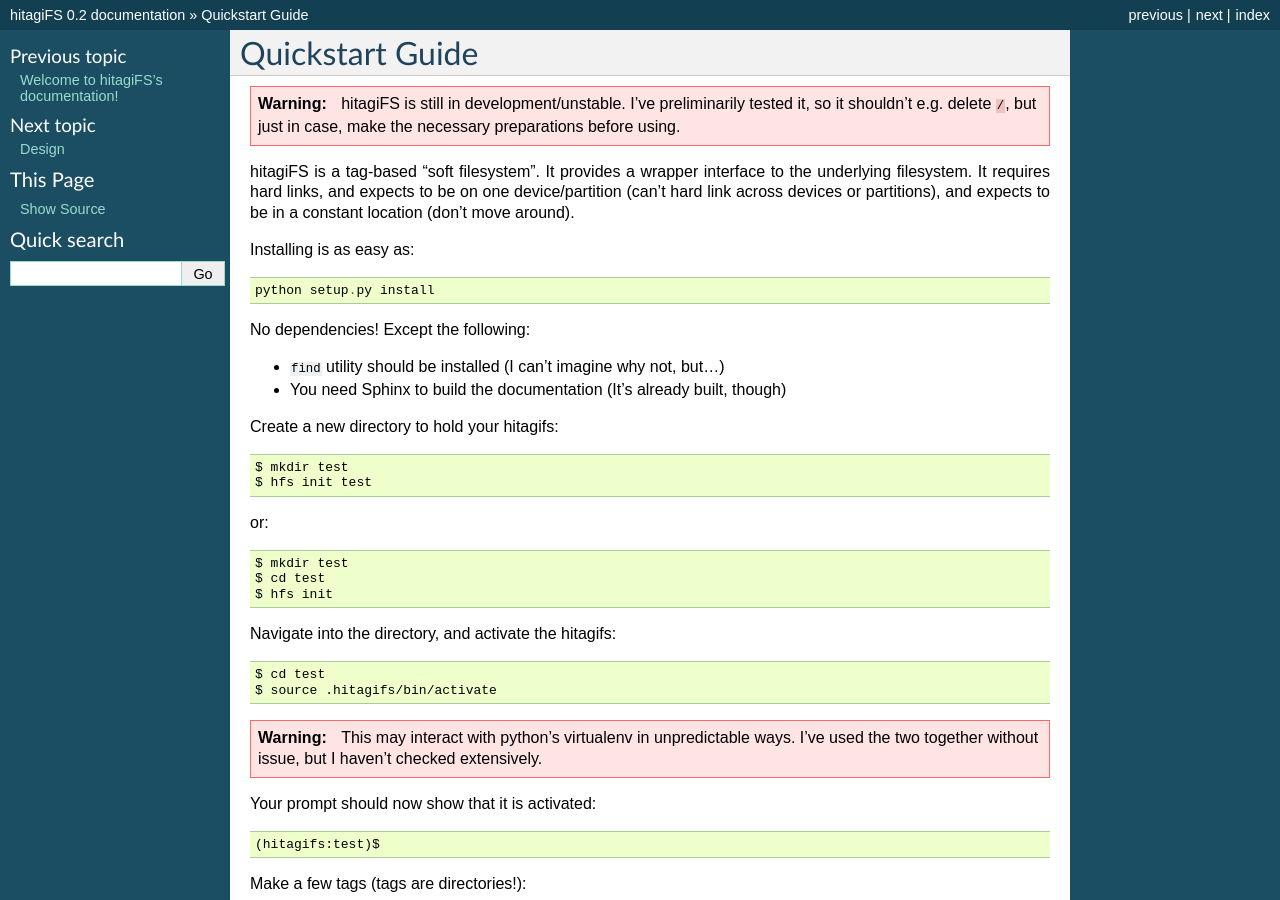
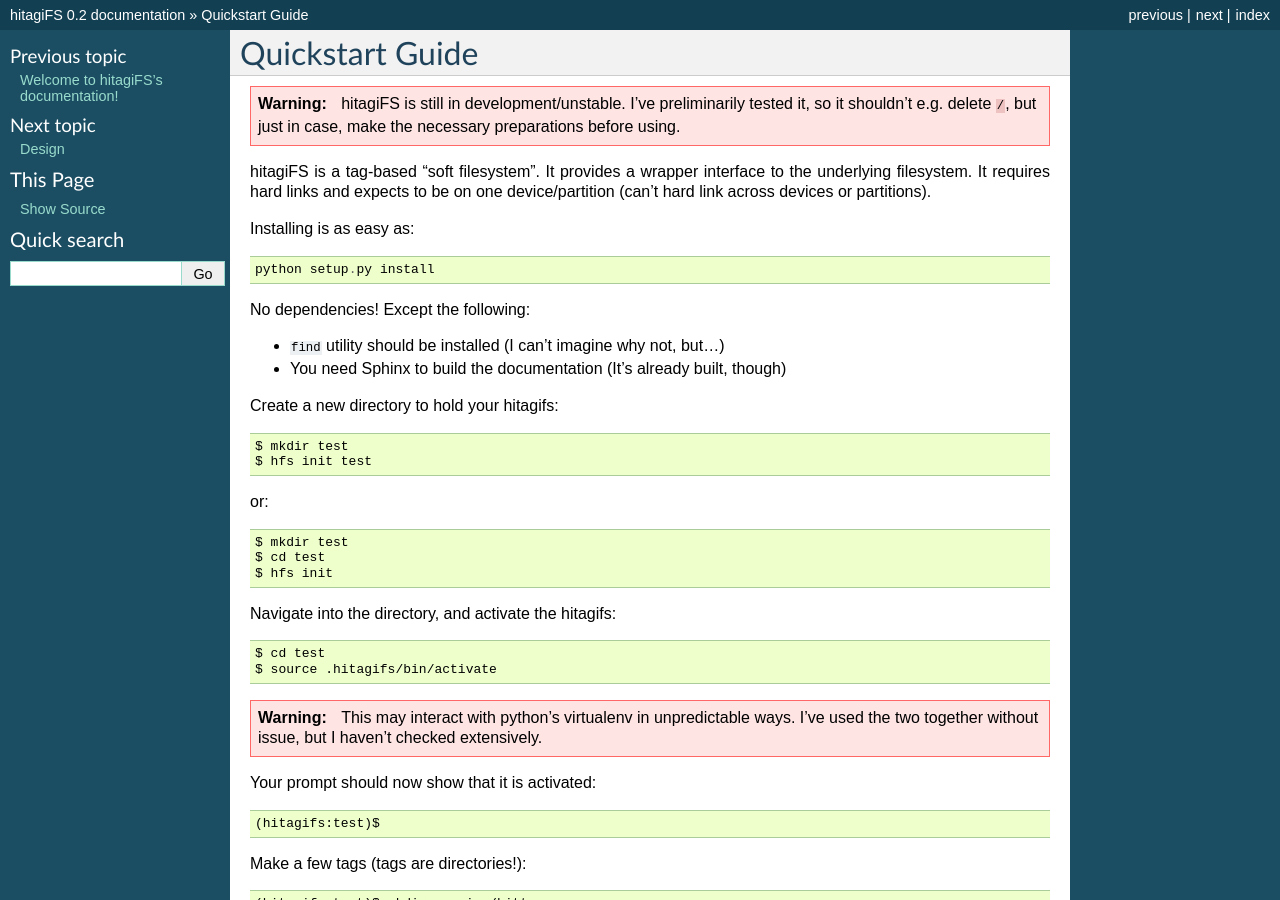
Before and after one commit to darkfeline/dantalian, a Sphinx documentation site: the page built from doc/quickstart.rst, in a window 1280 px wide and 900 px high. Built offline with Sphinx 7.4.7, drawn with Linux system fonts in a browser that asks for light colours.

Commit message:
Update design

```diff
--- a/doc/quickstart.rst
+++ b/doc/quickstart.rst
@@ -7,9 +7,8 @@ Quickstart Guide
     preparations before using.
 
 hitagiFS is a tag-based "soft filesystem".  It provides a wrapper interface to
-the underlying filesystem.  It requires hard links, and expects to be on one
-device/partition (can't hard link across devices or partitions), and expects to
-be in a constant location (don't move around).
+the underlying filesystem.  It requires hard links and expects to be on one
+device/partition (can't hard link across devices or partitions).
 
 Installing is as easy as::
 
```
